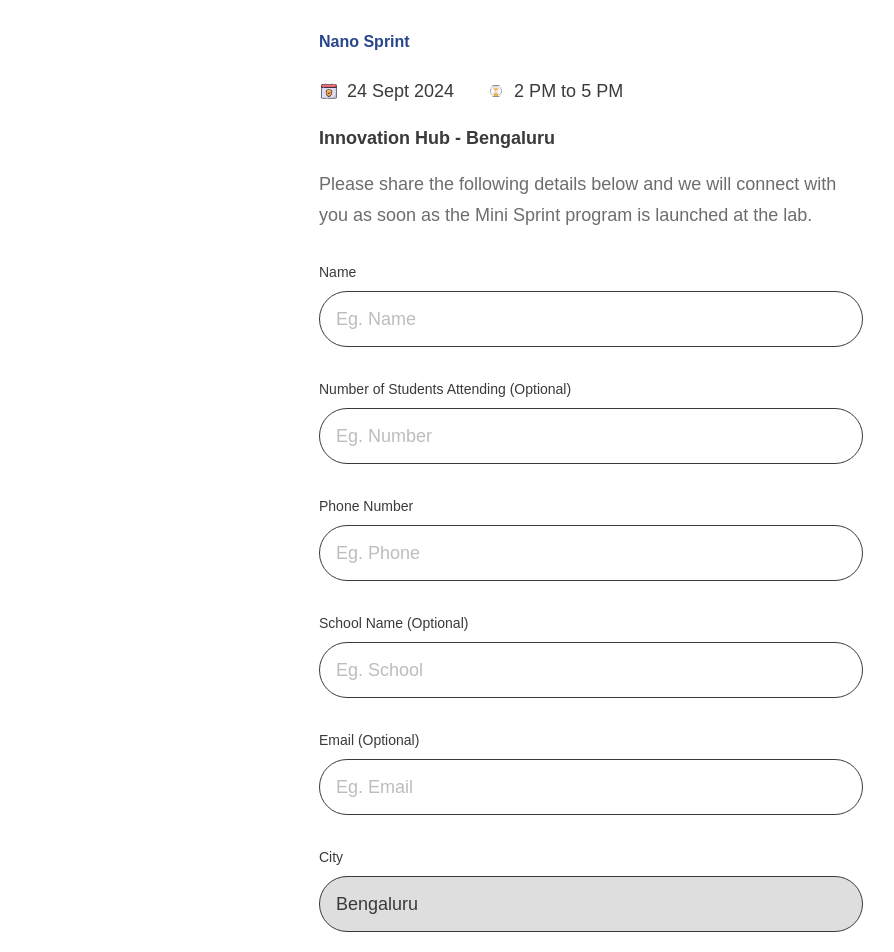
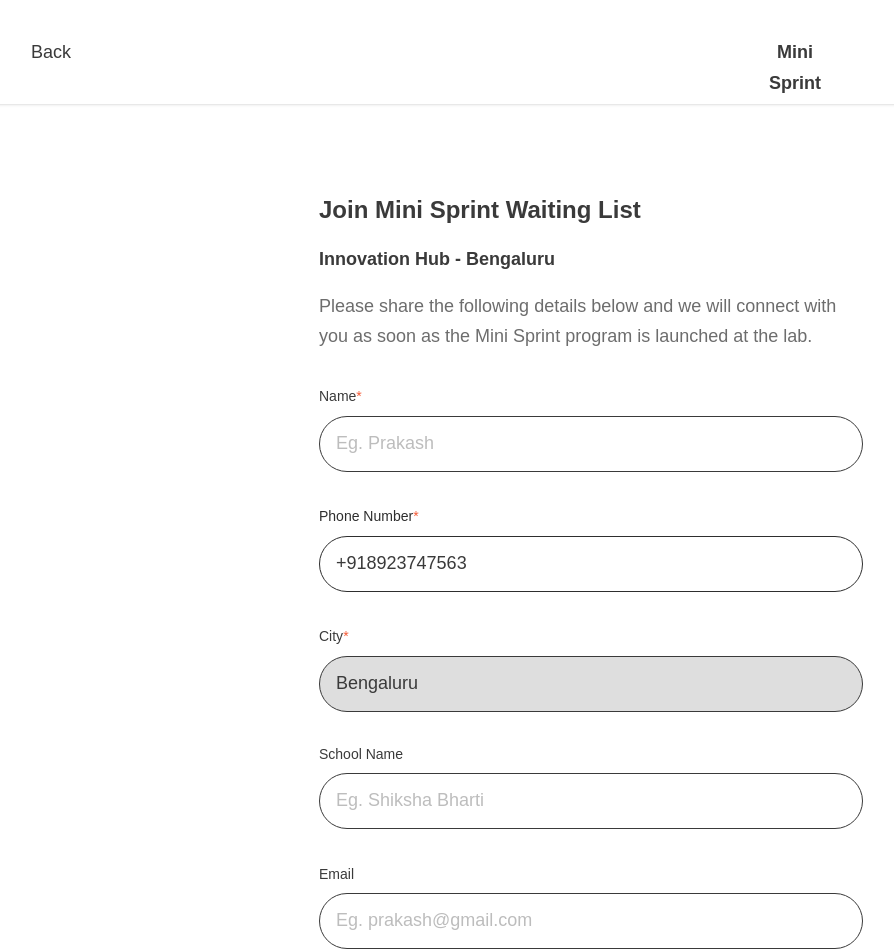
Before and after one commit to navgurukul/Amazon-Future-Engineer, a Next.js app: page /additionalquestions in a window 1280 px wide. Shown: the top 952 px of the page, without its empty margins (49-943 px from the left). Built offline with nearby package versions, Linux system fonts and the light colour scheme.

Commit message:
fix the button

```diff
--- a/src/app/additionalquestions/page.tsx
+++ b/src/app/additionalquestions/page.tsx
@@ -1,59 +1,77 @@
 import React from "react";
-import Image from "next/image";
 import type { NextPage } from 'next';
 
 const Page: NextPage = () => {
   return (
     <>
-            <div className="flex justify-center items-center min-h-screen">
+      <div className="w-full min-h-screen bg-white flex flex-col justify-center items-center gap-16">
+        <div className="w-full h-[104px] pl-12 pr-[816px] pt-[37px] pb-9 bg-white shadow inline-flex justify-start items-start gap-[698px]">
+          <div className="self-stretch flex items-center gap-2">
+            <div className="w-6 h-6 relative"></div>
+            <div className="text-center text-[#3a3a3a] text-lg font-medium font-['Amazon Ember'] leading-[30.60px]">Back</div>
+          </div>
+          <div className="text-center text-[#3a3a3a] text-lg font-bold font-['Amazon Ember'] leading-[30.60px]">Mini Sprint</div>
+        </div>
+        <div className="flex justify-center items-center">
           <div className="w-[592px] rounded-lg flex-col justify-start items-center gap-8 inline-flex p-6">
-                    <div className="self-stretch flex-col justify-start items-start gap-4 flex">
-                        <div className="self-stretch text-[#29458c] text-2xl font-extrabold font-['Amazon Ember Display'] leading-9">Nano Sprint</div>
-
-                        <div className="flex justify-start items-center gap-8">
-                            <div className="flex items-center gap-2">
-                                <Image
-                                    className="w-5 h-5"
-                                    alt="calendar icon"
-                                    src="/userDashboard/reshot-icon-calendar-U75ASPNFXK.svg"
-                                    width={20}
-                                    height={20}
-                                />
-                                <div className="text-[#3a3a3a] text-lg font-medium font-['Amazon Ember'] leading-[30.60px]">24 Sept 2024</div>
+            <div className="self-stretch  flex-col justify-start items-start gap-4 flex">
+              <div className="text-[#3a3a3a] text-[24px] font-extrabold leading-[36px] font-['Amazon Ember Display']">
+                Join Mini Sprint Waiting List
               </div>
 
-                            <div className="flex items-center gap-2">
-                                <Image
-                                    className="w-5 h-5"
-                                    alt="time icon"
-                                    src="/userDashboard/reshot-icon-time-SRKEMN64PU.svg"
-                                    width={20}
-                                    height={20}
-                                />
-                                <div className="text-[#3a3a3a] text-lg font-medium font-['Amazon Ember'] leading-[30.60px]">2 PM to 5 PM</div>
-                            </div>
-                        </div>
-
-                        <div className="text-[#3a3a3a] text-lg font-bold font-['Amazon Ember'] leading-[30.60px]">Innovation Hub - Bengaluru</div>
-
-                        <div className="self-stretch text-[#6d6d6d] text-lg font-medium font-['Amazon Ember'] leading-[30.60px]">
+              <div className="text-[#3a3a3a] text-lg font-bold leading-[30.60px]">Innovation Hub - Bengaluru</div>
+              <div className="self-stretch text-[#6d6d6d] text-lg font-medium leading-[30.60px]">
                 Please share the following details below and we will connect with you as soon as the Mini Sprint program is launched at the lab.
               </div>
             </div>
-
-                    {["Name", "Number of Students Attending (Optional)", "Phone Number", "School Name (Optional)", "Email (Optional)", "City", "Pincode (Optional)"].map((label, index) => (
-                        <div key={index} className="self-stretch flex-col justify-start items-start gap-2 flex">
-                            <div className="text-[#3a3a3a] text-sm font-medium font-['Amazon Ember'] leading-normal">{label}</div>
-                            <div className={`self-stretch h-14 px-4 py-2 rounded-[100px] border border-[#3a3a3a] flex items-center gap-2 ${label === "City" ? "bg-[#dedede]" : ""}`}>
-                                <div className={`text-lg font-medium font-['Amazon Ember'] leading-[30.60px] ${label === "City" ? "text-[#3a3a3a]" : "text-[#bdbdbd]"}`}>
-                                    {label === "City" ? "Bengaluru" : `Eg. ${label.split(" ")[0]}`}
+            <div className="self-stretch h-[88px] flex-col justify-start items-start gap-2 flex">
+              <div>
+                <span className="text-[#3a3a3a] text-sm font-medium font-['Amazon Ember'] leading-normal">Name</span>
+                <span className="text-[#f55c38] text-sm font-medium font-['Amazon Ember'] leading-normal">*</span>
+              </div>
+              <div className="self-stretch h-14 px-4 py-2 rounded-[100px] border border-[#3a3a3a] justify-start items-center gap-2 inline-flex">
+                <div className="text-[#bdbdbd] text-lg font-medium font-['Amazon Ember'] leading-[30.60px]">Eg. Prakash</div>
               </div>
             </div>
+            <div className="self-stretch h-[88px] flex-col justify-start items-start gap-2 flex">
+              <div>
+                <span className="text-[#2e2e2e] text-sm font-medium font-['Amazon Ember'] leading-normal">Phone Number</span>
+                <span className="text-[#f55c38] text-sm font-medium font-['Amazon Ember'] leading-normal">*</span>
               </div>
-                    ))}
-
-                    <div className="h-14 px-8 py-2 bg-[#f55c38] rounded-[100px] flex justify-center items-center gap-2">
-                        <div className="text-center text-white text-lg font-medium font-['Amazon Ember'] leading-[30.60px]">Confirm Booking</div>
+              <div className="self-stretch h-14 px-4 py-2 rounded-[100px] border border-[#2e2e2e] justify-start items-center gap-2 inline-flex">
+                <div className="text-[#3a3a3a] text-lg font-medium font-['Amazon Ember'] leading-[30.60px]">+918923747563</div>
+              </div>
+            </div>
+            <div className="self-stretch h-[88px] flex-col justify-start items-start gap-2 flex">
+              <div>
+                <span className="text-[#3a3a3a] text-sm font-medium font-['Amazon Ember'] leading-normal">City</span>
+                <span className="text-[#f55c38] text-sm font-medium font-['Amazon Ember'] leading-normal">*</span>
+              </div>
+              <div className="self-stretch h-14 px-4 py-2 bg-[#dedede] rounded-[100px] border border-[#3a3a3a] justify-start items-center gap-2 inline-flex">
+                <div className="text-[#3a3a3a] text-lg font-medium font-['Amazon Ember'] leading-[30.60px]">Bengaluru</div>
+              </div>
+            </div>
+            <div className="self-stretch h-[88px] flex-col justify-start items-start gap-2 flex">
+              <div className="text-[#3a3a3a] text-sm font-medium font-['Amazon Ember'] leading-normal">School Name</div>
+              <div className="self-stretch h-14 px-4 py-2 rounded-[100px] border border-[#3a3a3a] justify-start items-center gap-2 inline-flex">
+                <div className="text-[#bdbdbd] text-lg font-medium font-['Amazon Ember'] leading-[30.60px]">Eg. Shiksha Bharti</div>
+              </div>
+            </div>
+            <div className="self-stretch h-[88px] flex-col justify-start items-start gap-2 flex">
+              <div className="text-[#3a3a3a] text-sm font-medium font-['Amazon Ember'] leading-normal">Email</div>
+              <div className="self-stretch h-14 px-4 py-2 rounded-[100px] border border-[#3a3a3a] justify-start items-center gap-2 inline-flex">
+                <div className="text-[#bdbdbd] text-lg font-medium font-['Amazon Ember'] leading-[30.60px]">Eg. prakash@gmail.com</div>
+              </div>
+            </div>
+            <div className="self-stretch h-[88px] flex-col justify-start items-start gap-2 flex">
+              <div className="text-[#3a3a3a] text-sm font-medium font-['Amazon Ember'] leading-normal">Pincode</div>
+              <div className="self-stretch h-14 px-4 py-2 rounded-[100px] border border-[#3a3a3a] justify-start items-center gap-2 inline-flex">
+                <div className="text-[#bdbdbd] text-lg font-medium font-['Amazon Ember'] leading-[30.60px]">Eg. xxxxxx</div>
+              </div>
+            </div>
+            <div className="h-14 px-8 py-2 bg-[#f55c38] rounded-[100px] justify-center items-center gap-2 inline-flex ">
+              <div className="text-center text-white text-lg font-medium font-['Amazon Ember'] leading-[30.60px]">Join Waiting List</div>
+            </div>
           </div>
         </div>
       </div>
```
Lines whose indentation alone changed are shown as unchanged.
